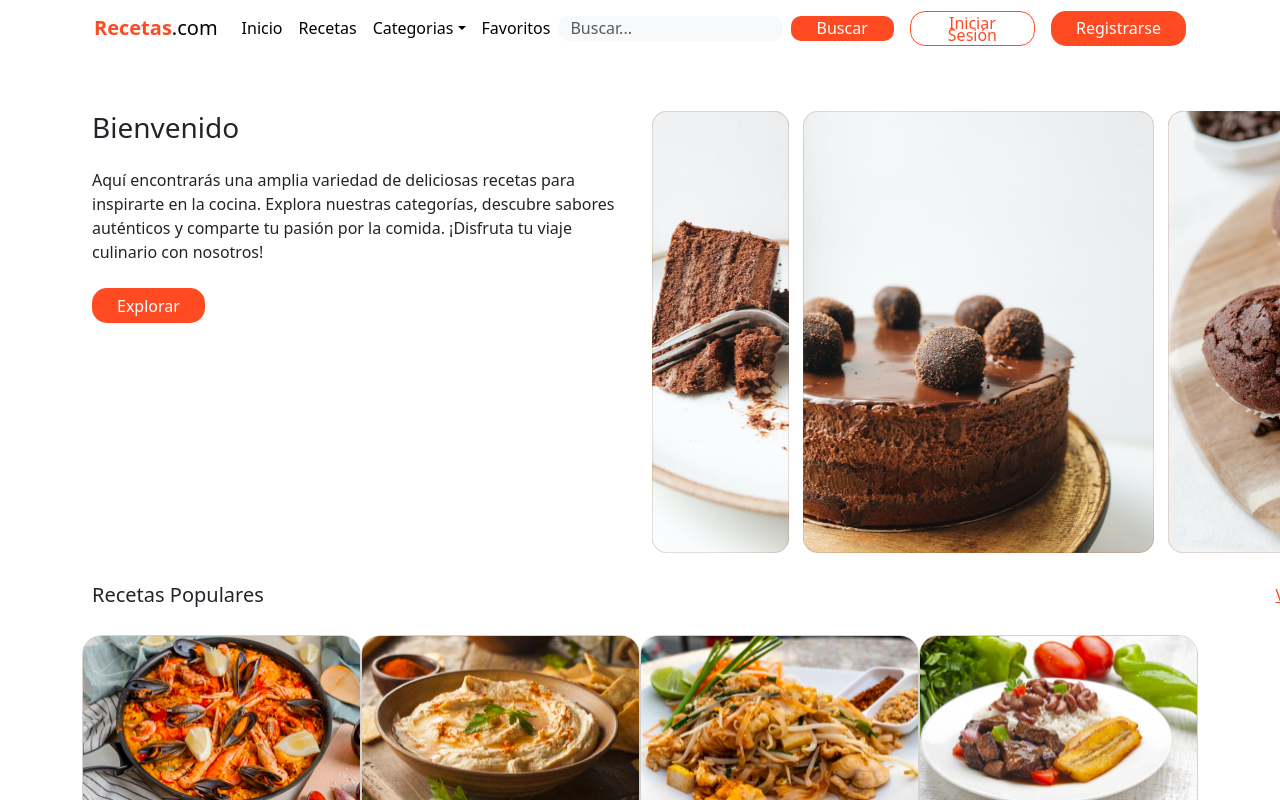
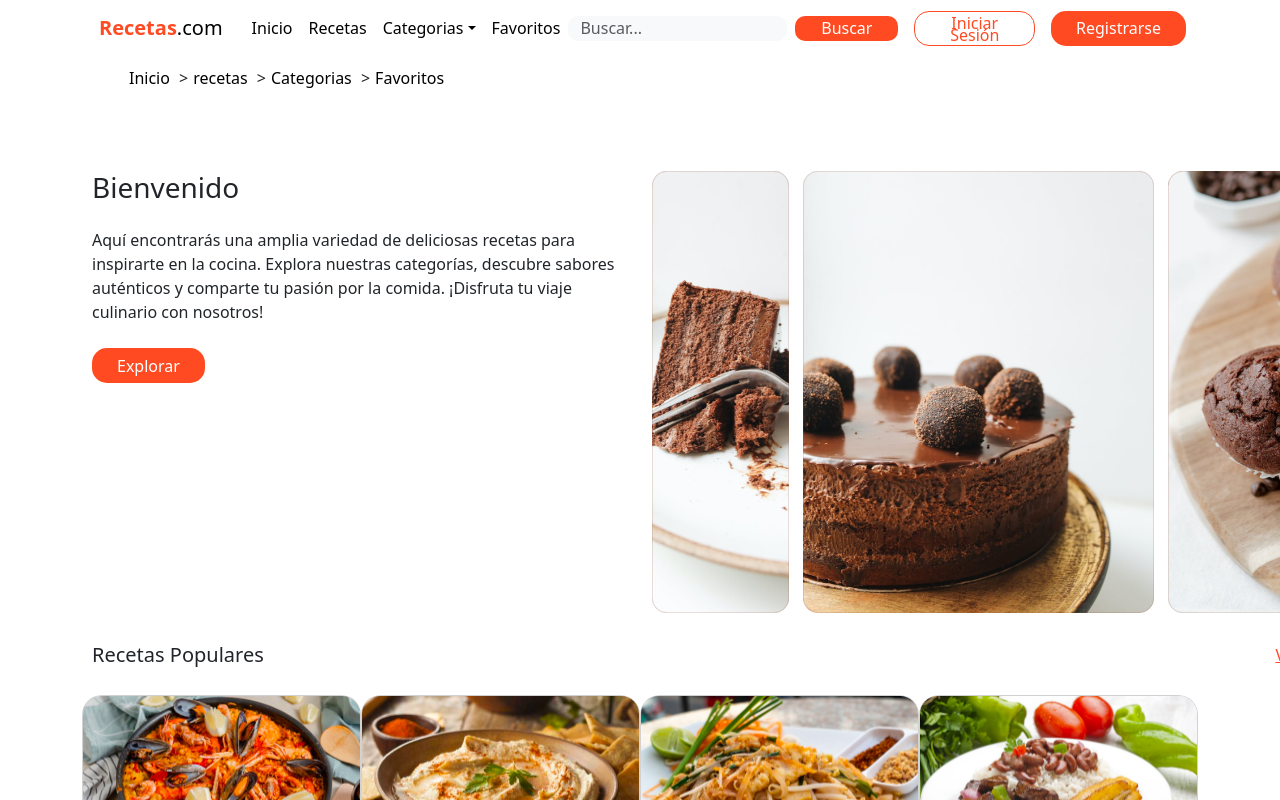
Before and after one commit to RodriGandaH/IHC, a React (Vite) app: page / in a window 1280 px wide. Shown: the top 800 px of the page. Built offline with nearby package versions, Linux system fonts and the light colour scheme.

Commit message:
agregando las migas de pan

```diff
--- a/package.json
+++ b/package.json
@@ -10,6 +10,7 @@
     "preview": "vite preview"
   },
   "dependencies": {
+    "@popperjs/core": "^2.11.8",
     "bootstrap": "^5.3.0",
     "react": "^18.2.0",
     "react-dom": "^18.2.0",
--- a/src/App.jsx
+++ b/src/App.jsx
@@ -4,7 +4,6 @@ import Recetas from './components/pages/Recetas';
 import Favoritos from './components/pages/Favoritos';
 import { Route, Routes } from 'react-router-dom';
 import Canapes from './components/pages/categories/aperitivos/Canape';
-
 import Pinchos from './components/pages/categories/aperitivos/Pincho';
 import Dips from './components/pages/categories/aperitivos/Dips';
 import Huevos from './components/pages/categories/desayunos/Huevo';
@@ -27,7 +26,9 @@ import Pastel from './components/pages/categories/postres/Pastel';
 import Tarta from './components/pages/categories/postres/Tarta';
 import Login from './components/pages/Login';
 import RecetaDetail from './components/RecetaDetail';
+
 function App() {
+
     return (
         <div className="container">
             <Routes>
@@ -142,6 +143,7 @@ function App() {
                     <Route path="/favoritos" element={<Favoritos />} />
                 </Route>
             </Routes>
+
         </div>
     );
 }
--- a/src/components/Menu.jsx
+++ b/src/components/Menu.jsx
@@ -1,7 +1,14 @@
 import { Link, Outlet, useNavigate } from 'react-router-dom';
+import Breadcrumb from '../utils/Breadcrumb'
+import '../../src/utils/Breadcrumd.css'
 function Menu() {
     const navigate = useNavigate();
-
+    const breadcrumbItems = [
+        { label: 'Inicio', url: '/' },
+        { label: 'recetas', url: '/recetas' },
+        { label: 'Categorias', url: '/products/category' },
+        { label: 'Favoritos', url: '/products/category/product' },
+      ];
     return (
         <>
             <nav className="navbar navbar-expand-lg">
@@ -392,6 +399,7 @@ function Menu() {
                                     </li>
                                 </ul>
                             </li>
+
                             <li className="nav-item">
                                 <Link
                                     className="nav-link"
@@ -441,11 +449,14 @@ function Menu() {
                             </button>
                         </div>
                     </div>
+
                 </div>
+
             </nav>
+            <Breadcrumb items={breadcrumbItems} />
             <Outlet />
+
         </>
     );
 }
-
 export default Menu;
--- /dev/null
+++ b/src/utils/Breadcrumb.jsx
@@ -0,0 +1,26 @@
+import './Breadcrumd.css';
+/* eslint-disable no-unused-vars */
+/* eslint-disable react/prop-types */
+import React from 'react';
+
+const Breadcrumb = ({ items }) => {
+  return (
+    <nav>
+      <ul>
+        {items.map((item, index) => (
+          <li key={index}>
+            <a
+              href={item.url}
+              style={{ color: 'black', textDecoration: 'none' }}
+            >
+              {item.label}
+            </a>
+            {index !== items.length - 1 && <span> &gt; </span>}
+          </li>
+        ))}
+      </ul>
+    </nav>
+  );
+};
+
+export default Breadcrumb;
--- /dev/null
+++ b/src/utils/Breadcrumd.css
@@ -0,0 +1,25 @@
+nav {
+    background-color: #ffffff;
+    padding: 10px;
+  }
+
+  ul {
+    list-style: none;
+    padding: 0;
+    margin: 0;
+  }
+
+  li {
+    display: inline-block;
+  }
+
+  a {
+    text-decoration: none;
+    color: #050505;
+    padding: 5px;
+  }
+
+  a:hover {
+    color: #000;
+    background-color: #e5e5e5;
+  }
```
Also changed, not shown: 1 other file (tests, documents, lock files or other folders).
